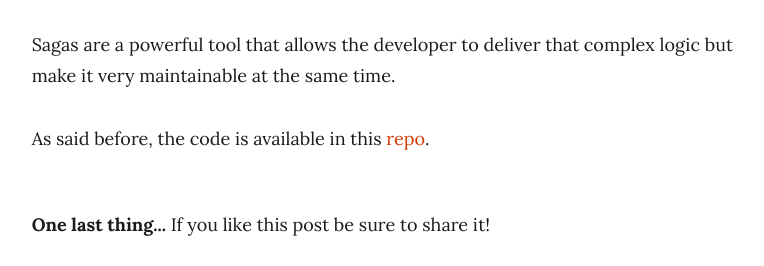
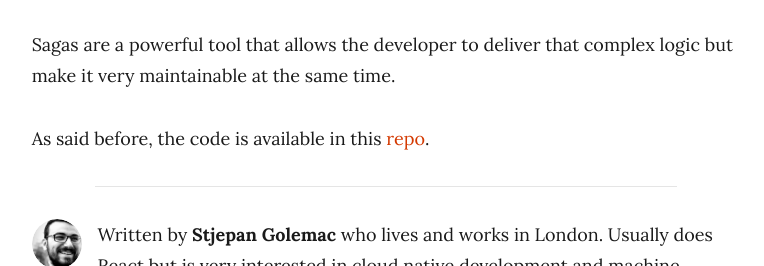
Before and after one commit to stjepangolemac/splotch, a Gatsby site: page /complex-app-logic-with-redux-and-redux-saga/ in a window 1280 px wide. Shown: the part 10351-10617 px from the top of the page, without its empty margins (254-1018 px from the left). Built offline with nearby package versions, Linux system fonts and the light colour scheme; Gatsby itself is replaced by a stand-in of ours; some packages are replaced by stand-ins of ours.

Commit message:
fix(SOcial): REmove it for now

```diff
--- a/src/templates/blog-post.js
+++ b/src/templates/blog-post.js
@@ -6,7 +6,6 @@ import Bio from '../components/Bio'
 import Layout from '../components/Layout'
 import SEO from '../components/SEO'
 import CoverImage from '../components/CoverImage'
-import Social from '../components/Social'
 import { rhythm, scale } from '../utils/typography'
 
 const Description = styled.p`
@@ -91,7 +90,6 @@ class BlogPostTemplate extends React.Component {
           )}
           <Content dangerouslySetInnerHTML={{ __html: post.html }} />
           <footer>
-            <Social title={post.frontmatter.title} url={siteUrl + slug} />
             <Hr />
             <Bio />
           </footer>
```
